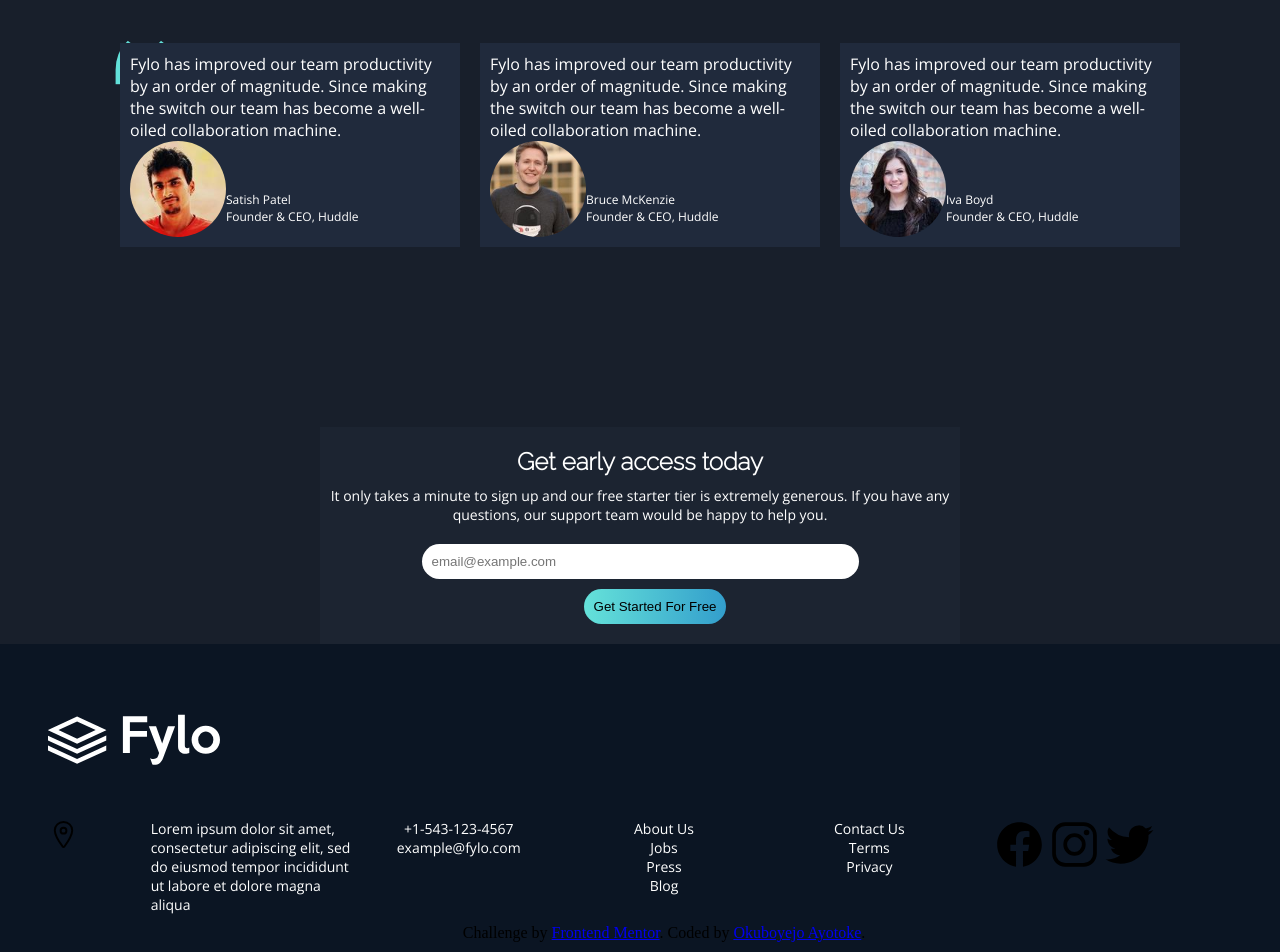
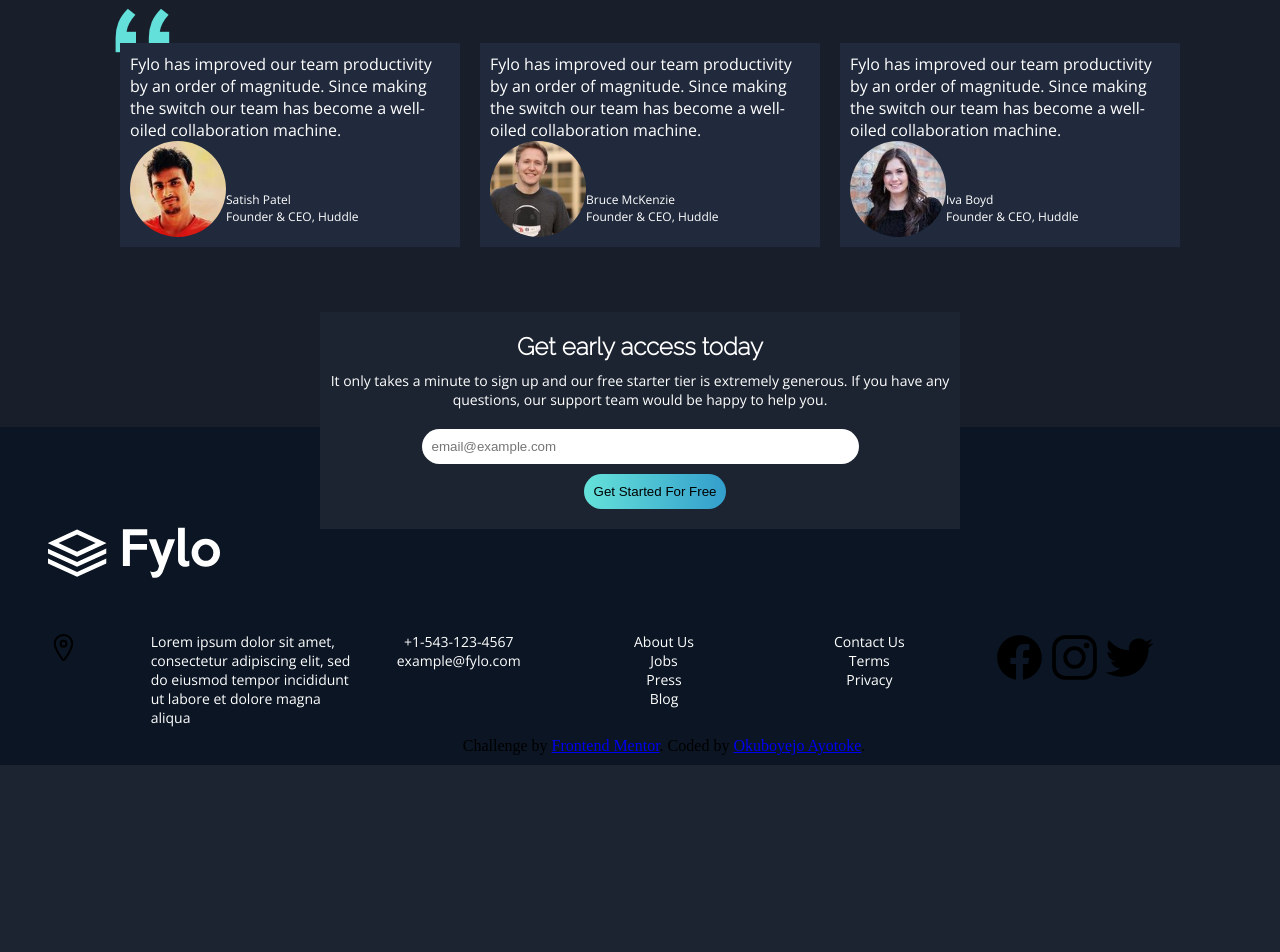
Before and after one commit to tokebillions/fylo, a plain HTML site: page index.html in a window 1280 px wide. Shown: the part 1688-2640 px from the top of the page. After the commit the page ends 2453 px from the top, so only its background shows below. Drawn offline with nearby package versions, Linux system fonts and the light colour scheme.

Commit message:
adjustment for card and img.qu

```diff
--- a/style.css
+++ b/style.css
@@ -160,7 +160,7 @@ header{
 /* /* review Start point   */
 .img-qu{
    position: absolute;
-   top: 108em;
+   top: 106em;
    left: 115px;
    z-index: -1;;
 
@@ -220,9 +220,10 @@ header{
     text-align: center;
     margin-left: 20em;
     padding: 10px;
-    margin-top: 5em;
-    /* margin-bottom: -20px; */
-    z-index: 10;
+    margin-top: 6em;
+    position: absolute;
+    top: 119em;
+    z-index: 1;
 
 
 }
@@ -275,14 +276,14 @@ header{
 /* footer start point */
 .container{
     background-color: hsl(216, 53%, 9%);
-    padding-top: 70px;
+    padding-top: 100px;
     margin: 0;
     border: 0;
     background-size:contain;
-    margin-top: 0;
+    margin-top: 5em;
     background-repeat: repeat;
     padding-left: 3em;
-    z-index: -1;
+
 }
 .lorem > img{
     border: none;
```
